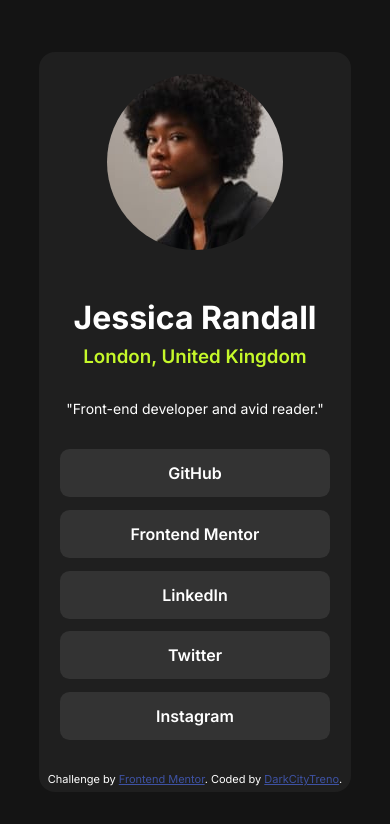
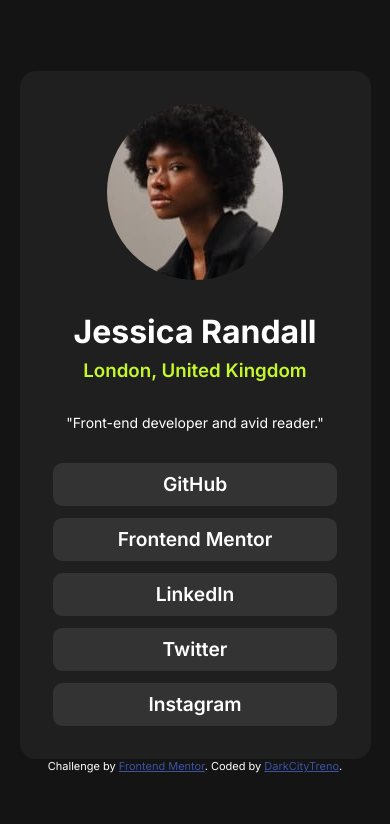
Before and after one commit to DarkCityTreno/social-links-profile-main, a plain HTML site: page index.html in a window 390 px wide. Drawn offline with Linux system fonts and the light colour scheme.

Commit message:
hover changes, media query changes and tiny bit more

```diff
--- a/index.html
+++ b/index.html
@@ -23,9 +23,9 @@
         <h3 class="location">London, United Kingdom</h3>
       </header>
 
-      <p>"Front-end developer and avid reader."</p>
+      <p class="about-author">"Front-end developer and avid reader."</p>
 
-      <section>
+      <section class="profile-links">
         <a
           href="https://github.com/DarkCityTreno"
           class="button"
@@ -43,7 +43,7 @@
         <a href="#" class="button">Twitter</a>
         <a href="#" class="button">Instagram</a>
       </section>
-
+    </main>
     <footer class="attribution">
       Challenge by
       <a href="https://www.frontendmentor.io?ref=challenge" target="_blank"
@@ -55,6 +55,5 @@
         >DarkCityTreno</a
       >.
     </footer>
-    </main>
   </body>
 </html>
--- a/style.css
+++ b/style.css
@@ -8,6 +8,7 @@
 
 body {
   display: grid;
+
   min-height: 100vh;
   place-content: center;
   font-family: "Inter", sans-serif;
@@ -27,7 +28,8 @@ p {
 
 img {
   border-radius: 50%;
-  margin: 1rem 0rem;
+  margin-top: 1em;
+  max-width: fit-content;
 }
 
 main {
@@ -38,7 +40,7 @@ main {
   padding: 2%;
   gap: 2rem;
   background-color: hsl(0, 0%, 12%);
-  min-width: 20vw;
+  min-width: 22vw;
 }
 
 header {
@@ -49,23 +51,29 @@ h1 {
   margin-bottom: 0.5rem;
 }
 
-section {
+.about-author {
+  text-align: center;
+}
+
+.profile-links {
   display: flex;
   flex-direction: column;
   gap: 0.8rem;
   width: 90%;
+  margin-bottom: 1em;
 }
 
 .button {
   text-align: center;
   text-decoration: none;
   border: none;
-  height: 3rem;
-  line-height: 3rem;
+  min-height: 5vh;
+  line-height: 5vh;
   border-radius: 0.6rem;
   background-color: hsl(0, 0%, 20%);
   color: hsl(0, 0%, 100%);
   font-weight: 600;
+  font-size: 1.2rem;
   font-family: inherit;
 }
 
@@ -74,6 +82,7 @@ section {
   font-size: 0.688rem;
   text-align: center;
 }
+
 .attribution a {
   color: hsl(228, 45%, 44%);
 }
@@ -96,23 +105,15 @@ a:active {
   color: hsl(0, 0%, 100%);
 }
 
-.button:hover,
-.button:focus {
+.button:hover {
   color: hsl(0, 0%, 100%);
   background-color: hsl(75, 94%, 57%);
+  color: hsl(0, 0%, 0%);
 }
 
-.button:active {
-  color: hsl(0, 47%, 52%);
-}
-
-@media screen and (max-height: 750px) {
+@media screen and (max-width: 600px) {
   main {
-    gap: 1rem;
-    padding: 1%;
-  }
-  .button {
-    height: 2rem;
-    line-height: 2rem;
+    min-width: 90vw;
+    padding: 5%;
   }
 }
```
Lines whose indentation alone changed are shown as unchanged.
